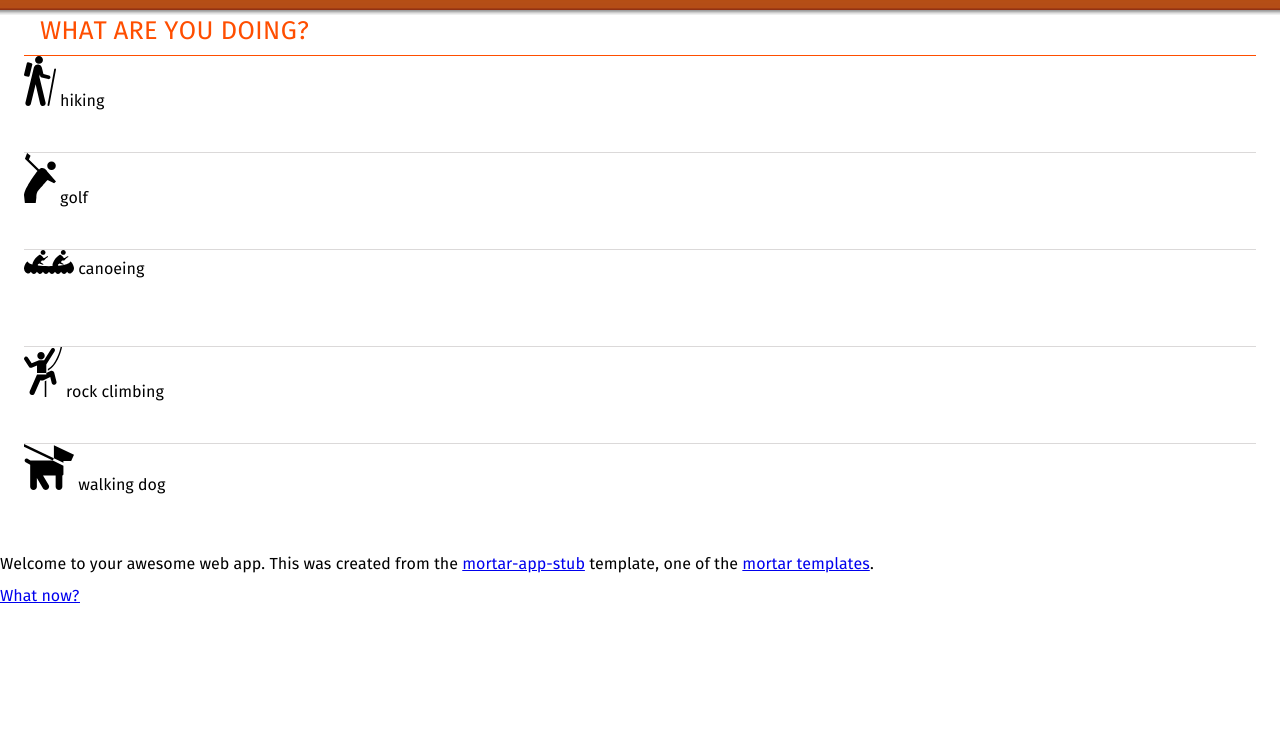
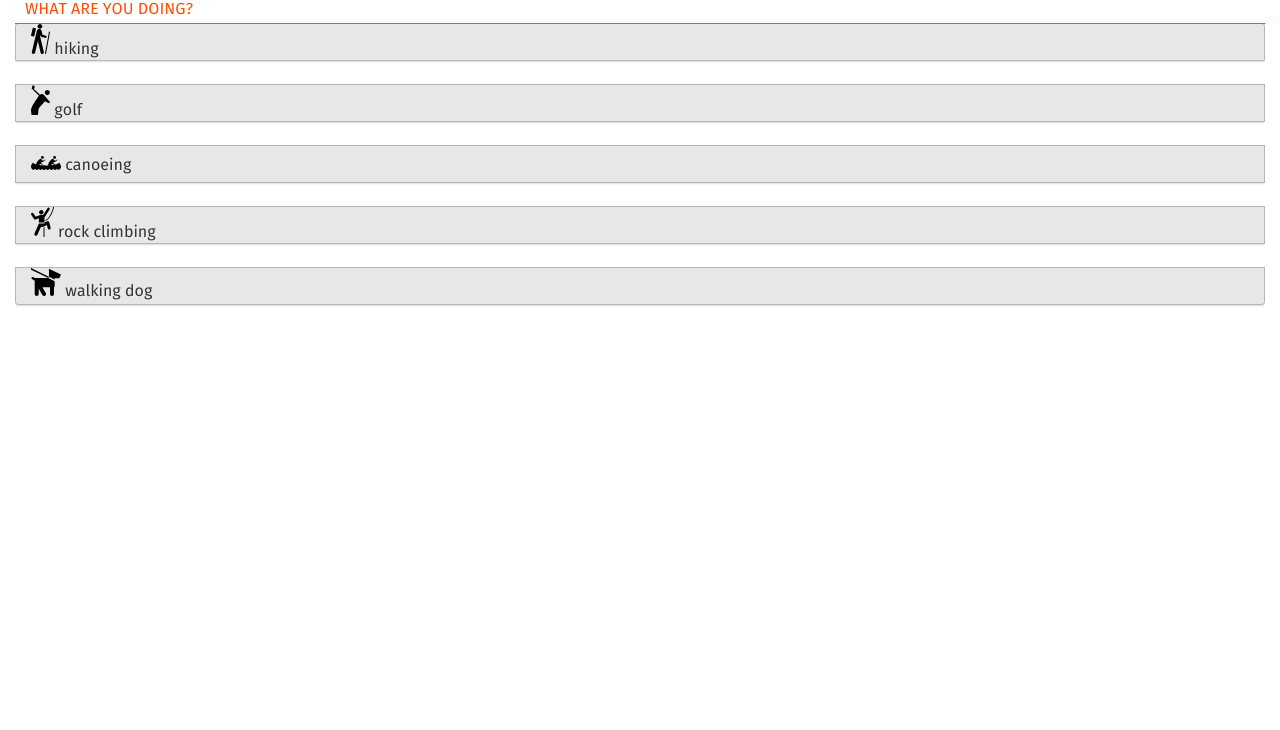
Before and after one commit to adamw523/idohere, a website: page mortar-app/www/index.html in a window 1280 px wide. Shown: the part 70-800 px from the top of the page. Drawn offline with Linux system fonts and the light colour scheme.

Commit message:
list work, adding second view, workign on location

```diff
--- a/mortar-app/www/css/styles.css
+++ b/mortar-app/www/css/styles.css
@@ -48,7 +48,28 @@ body {
 }
 
 img.activity {
-  max-width: 50px;
-  max-height: 50px;
+  max-width: 30px;
+  max-height: 30px;
+}
 
+span.activity {
+  width: 70px;
+  height: 70px;
+  overflow: hidden;
+  border: 1px solid;
 }
+
+section[role="region"] {
+  margin-bottom: 1.5rem;
+  position: relative;
+}
+
+html, body {
+  margin: 0;
+  padding: 0;
+  font-size: 10px;
+  background-color: #fff;
+}
+body {
+  background: none;
+}
--- a/mortar-app/www/index.html
+++ b/mortar-app/www/index.html
@@ -15,11 +15,18 @@
     <link rel="stylesheet" type="text/css" href="/shared/style/input_areas.css">
     <link rel="stylesheet" type="text/css" href="/shared/style/status.css">
     <link rel="stylesheet" type="text/css" href="/shared/style/switches.css">
+    <link rel="stylesheet" type="text/css" href="/shared/style_unstable/drawer.css">
     <link rel="stylesheet" type="text/css" href="/shared/style_unstable/lists.css">
+    <link rel="stylesheet" type="text/css" href="/shared/style_unstable/progress_activity.css">
+    <link rel="stylesheet" type="text/css" href="/shared/style_unstable/scrolling.css">
+    <link rel="stylesheet" type="text/css" href="/shared/style_unstable/seekbars.css">
+    <link rel="stylesheet" type="text/css" href="/shared/style_unstable/tabs.css">
+    <link rel="stylesheet" type="text/css" href="/shared/style_unstable/toolbars.css">
 
     <!-- Place favicon.ico in the root directory -->
   </head>
-  <body ng-app="appApp" role="application">
+
+  <body role="application" ng-app="appApp">
     <div ng-view></div>
     <!-- Use this installation button to install locally without going
          through the marketpace (see app.js) -->
@@ -30,26 +37,8 @@
     <script src="scripts/vendor/angular.js"></script>
     <script src="scripts/app.js"></script>
     <script src="scripts/controllers/main.js"></script>
+    <script src="scripts/controllers/checkin_map.js"></script>
     <script src="scripts/services/checkin.js"></script>
 
-    <p>
-      Welcome to your awesome web app. This was created from the
-      <a href="https://github.com/mozilla/mortar-app-stub">mortar-app-stub</a>
-      template, one of the
-      <a href="https://github.com/mozilla/mortar">mortar templates</a>.
-    </p>
-
-    <p>
-      <a href="https://developer.mozilla.org/en-US/docs/Apps/App_templates#What_Now.3F">
-        What now?</a>
-    </p>
-
-    <!-- Using require.js, a module system for javascript, include the
-         js files. This loads "main.js", which in turn can load other
-         files, all handled by require.js:
-         http://requirejs.org/docs/api.html#jsfiles -->
-    <script type="text/javascript"
-            data-main="js/init.js"
-            src="js/lib/require.js"></script>
   </body>
 </html>
--- a/mortar-app/www/scripts/app.js
+++ b/mortar-app/www/scripts/app.js
@@ -7,6 +7,10 @@ var appApp = angular.module('appApp', [])
         templateUrl: 'views/main.html',
         controller: 'MainCtrl'
       })
+      .when('/checkin_map', {
+        templateUrl: 'views/checkin_map.html',
+        controller: 'CheckinMapCtrl'
+      })
       .otherwise({
         redirectTo: '/'
       });
--- a/mortar-app/www/scripts/controllers/main.js
+++ b/mortar-app/www/scripts/controllers/main.js
@@ -1,7 +1,9 @@
-'use strict';
+appApp.controller('MainCtrl', function($scope, checkin, $location) {
+  $scope.activities = checkin.activities();
 
-appApp.controller('MainCtrl', function($scope, checkin) {
-  $scope.activities = checkin.activities();
-  console.log(checkin, $scope.activies);
+  $scope.chooseActivity = function(activity) {
+    checkin.activity = activity;
+    $location.url('/checkin_map');
+  }
 
 });
--- a/mortar-app/www/views/main.html
+++ b/mortar-app/www/views/main.html
@@ -6,14 +6,15 @@
   </header>
 </section>
 
+
 <section data-type="list">
   <header>What are you doing?</header>
-    <ul>
-      <li ng-repeat="activity in activities">
+  <ul class="compact">
+    <li ng-repeat="activity in activities">
+      <button ng-click="chooseActivity(activity)">
         <img class="activity" src="/images/activities/{{activity.img}}" />
-        <span class="activity-name">
-          {{activity.name}}
-        </span>
-      </li>
-    </ul>
+        {{activity.name}}
+      </button>
+    </li>
+  </ul>
 </section>
```
